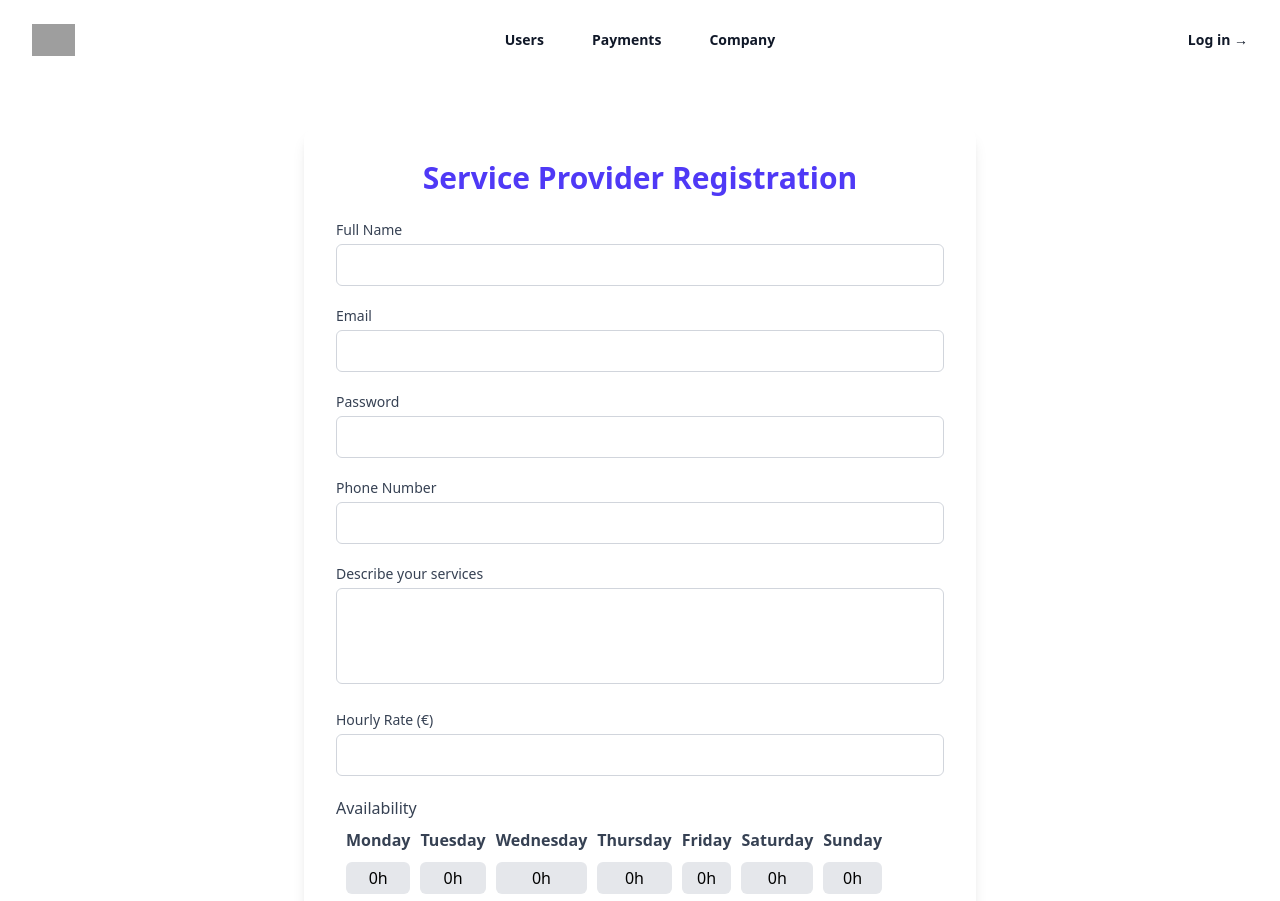
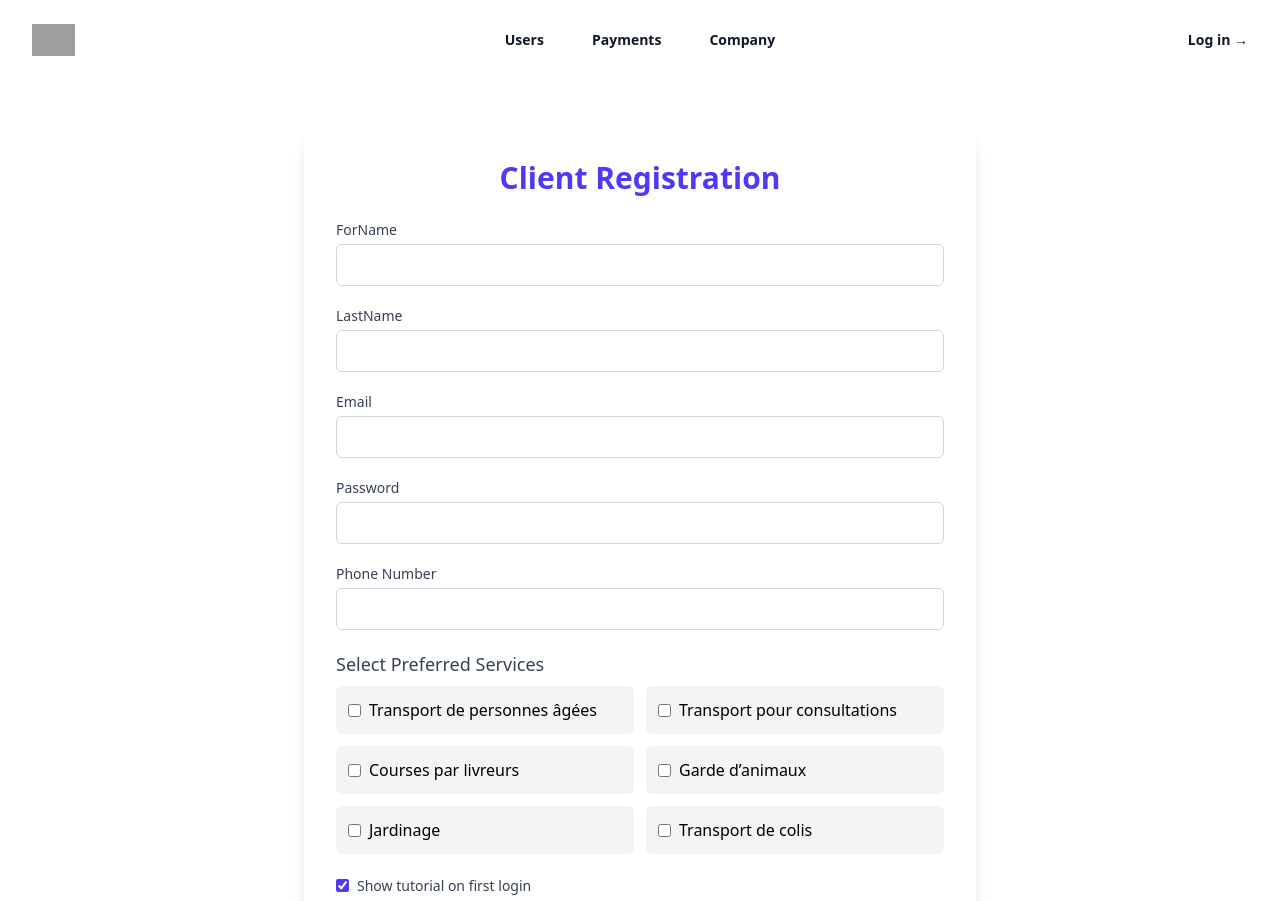
Before and after one commit to Batmaaannn/Front_pa_2025_ecodeli, a Vue app: page /register/provider in a window 1280 px wide. Shown: the top 901 px of the page. Built offline with nearby package versions, Linux system fonts and the light colour scheme; grey boxes are pictures that could not be loaded.

Commit message:
Ajout d'un composant pour les services proposés

```diff
--- a/src/components/register/RegisterClient.vue
+++ b/src/components/register/RegisterClient.vue
@@ -2,11 +2,12 @@
   <div class="max-w-2xl mx-auto mt-12 bg-white p-8 rounded-xl shadow-lg">
     <h2 class="text-3xl font-semibold text-center text-indigo-600 mb-6">Client Registration</h2>
     <form class="space-y-5" @submit.prevent="register">
-      <InputField v-model="form.name" label="Full Name" />
+      <InputField v-model="form.forName" label="ForName" />
+      <InputField v-model="form.lastName" label="LastName" />
       <InputField v-model="form.email" label="Email" type="email" />
       <InputField v-model="form.password" label="Password" type="password" />
       <InputField v-model="form.phone" label="Phone Number" />
-      <TextareaField v-model="form.preferences" label="What services are you looking for?" />
+      <ServiceSelector v-model="form.preferences" />
       <Checkbox v-model="form.tutorialConsent" label="Show tutorial on first login" />
       <button type="submit" class="btn-primary w-full">Register</button>
     </form>
@@ -18,22 +19,23 @@
 import { reactive } from 'vue'
 import { useRouter } from 'vue-router'
 import InputField from '@/components/ui/InputField.vue'
-import TextareaField from '@/components/ui/TextareaField.vue'
 import Checkbox from '@/components/ui/Checkbox.vue'
+import ServiceSelector from "@/components/ui/ServiceProposal.vue";
 
 const router = useRouter()
 
 const form = reactive({
-  name: '',
+  forName: '',
+  lastName:'',
   email: '',
   password: '',
   phone: '',
-  preferences: '',
+  preferences: [],
   tutorialConsent: true,
 })
 
 const register = () => {
-  console.log('Client registration:', form)
+  console.log('Client registration:', JSON.stringify(form))
 }
 
 const goBack = () => {
--- a/src/components/register/RegisterDeliverer.vue
+++ b/src/components/register/RegisterDeliverer.vue
@@ -2,7 +2,8 @@
   <div class="max-w-2xl mx-auto mt-12 bg-white p-8 rounded-xl shadow-lg">
     <h2 class="text-3xl font-semibold text-center text-indigo-600 mb-6">Deliverer Registration</h2>
     <form class="space-y-5" @submit.prevent="register">
-      <InputField v-model="form.name" label="Full Name" />
+      <InputField v-model="form.forName" label="ForName" />
+      <InputField v-model="form.lastName" label="LastName" />
       <InputField v-model="form.email" label="Email" type="email" />
       <InputField v-model="form.password" label="Password" type="password" />
       <InputField v-model="form.phone" label="Phone Number" />
@@ -29,7 +30,8 @@ import AvailabilityCalendar from '@/components/ui/AvailabilityCalendar.vue'
 const router = useRouter()
 
 const form = reactive({
-  name: '',
+  forName: '',
+  lastName:'',
   email: '',
   password: '',
   phone: '',
--- a/src/components/register/RegisterProvider.vue
+++ b/src/components/register/RegisterProvider.vue
@@ -1,19 +1,14 @@
 <template>
   <div class="max-w-2xl mx-auto mt-12 bg-white p-8 rounded-xl shadow-lg">
-    <h2 class="text-3xl font-semibold text-center text-indigo-600 mb-6">Service Provider Registration</h2>
+    <h2 class="text-3xl font-semibold text-center text-indigo-600 mb-6">Client Registration</h2>
     <form class="space-y-5" @submit.prevent="register">
-      <InputField v-model="form.name" label="Full Name" />
+      <InputField v-model="form.forName" label="ForName" />
+      <InputField v-model="form.lastName" label="LastName" />
       <InputField v-model="form.email" label="Email" type="email" />
       <InputField v-model="form.password" label="Password" type="password" />
       <InputField v-model="form.phone" label="Phone Number" />
-      <TextareaField v-model="form.services" label="Describe your services" />
-      <InputField v-model="form.rate" label="Hourly Rate (€)" />
-      <AvailabilityCalendar v-model="form.availability" />
-      <div>
-        <label class="block text-sm font-medium text-gray-700 mb-1">Upload Certifications</label>
-        <input type="file" multiple class="file-input" />
-      </div>
-      <Checkbox label="I agree to profile validation by EcoDeli" />
+      <ServiceSelector v-model="form.preferences" />
+      <Checkbox v-model="form.tutorialConsent" label="Show tutorial on first login" />
       <button type="submit" class="btn-primary w-full">Register</button>
     </form>
     <button @click="goBack" class="btn-primary w-full mt-4">Go Back</button>
@@ -24,26 +19,24 @@
 import { reactive } from 'vue'
 import { useRouter } from 'vue-router'
 import InputField from '@/components/ui/InputField.vue'
-import TextareaField from '@/components/ui/TextareaField.vue'
 import Checkbox from '@/components/ui/Checkbox.vue'
-import AvailabilityCalendar from '@/components/ui/AvailabilityCalendar.vue'
+import ServiceSelector from '@/components/ui/ServiceProposal.vue'
 
 const router = useRouter()
 
 const form = reactive({
-  name: '',
+  forName:'',
+  lastName:'',
   email: '',
   password: '',
   phone: '',
-  services: '',
-  rate: '',
-  availability: {},
+  preferences: [],
+  tutorialConsent: true,
 })
 
 const register = () => {
-  console.log('Provider registration:', JSON.stringify(form));
-  console.log('Availability:', JSON.stringify(form.availability));
-};
+  console.log('Client registration:', JSON.stringify(form))
+}
 
 const goBack = () => {
   router.go(-1)
--- /dev/null
+++ b/src/components/ui/ServiceProposal.vue
@@ -0,0 +1,59 @@
+<template>
+  <div>
+    <h3 class="text-lg font-medium text-gray-700 mb-2">Select Preferred Services</h3>
+    <div class="grid grid-cols-1 sm:grid-cols-2 gap-3">
+      <label
+          v-for="service in services"
+          :key="service.id"
+          class="flex items-center space-x-2 bg-gray-100 p-3 rounded-md hover:bg-indigo-50 transition"
+      >
+        <input
+            type="checkbox"
+            :value="service.id"
+            :checked="internalValue.includes(service.id)"
+            @change="toggleSelection(service.id)"
+            class="form-checkbox text-indigo-600"
+        />
+        <span>{{ service.name }}</span>
+      </label>
+    </div>
+  </div>
+</template>
+
+<script setup>
+import { computed } from 'vue'
+
+const props = defineProps({
+  modelValue: {
+    type: Array,
+    default: () => [],
+  },
+})
+
+const emit = defineEmits(['update:modelValue'])
+
+const internalValue = computed(() => props.modelValue)
+
+function toggleSelection(id) {
+  const newValue = [...internalValue.value]
+  const index = newValue.indexOf(id)
+  if (index > -1) {
+    newValue.splice(index, 1)
+  } else {
+    newValue.push(id)
+  }
+  emit('update:modelValue', newValue)
+}
+
+const services = [
+  { id: 1, name: 'Transport de personnes âgées' },
+  { id: 2, name: 'Transport pour consultations' },
+  { id: 3, name: 'Courses par livreurs' },
+  { id: 4, name: 'Garde d’animaux' },
+  { id: 5, name: 'Jardinage' },
+  { id: 6, name: 'Transport de colis' },
+]
+</script>
+
+<style scoped>
+</style>
```
